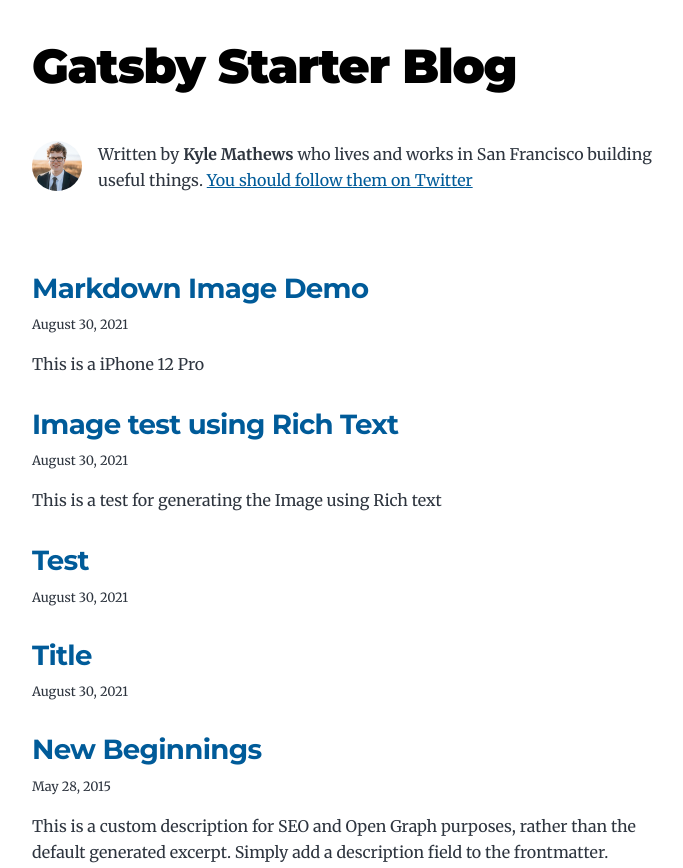
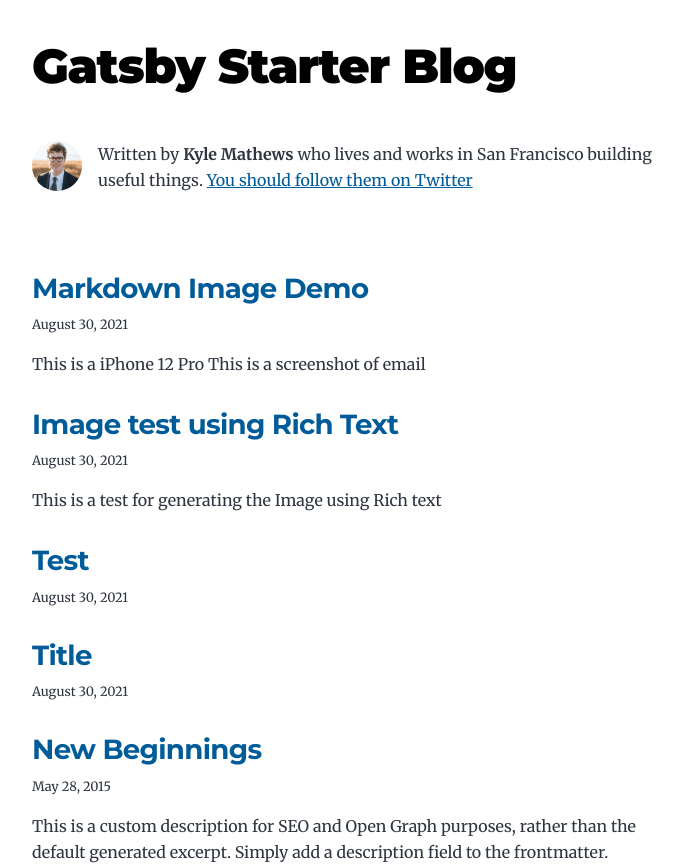
Before and after one commit to Saksham2514/foodblog, a Gatsby site: page / in a window 1280 px wide. Shown: the top 868 px of the page, without its empty margins (292-975 px from the left). Built offline with nearby package versions, Linux system fonts and the light colour scheme; Gatsby itself is replaced by a stand-in of ours.

Commit message:
Update Blog “markdown-image-demo”

```diff
--- a/content/blog/markdown-image-demo.md
+++ b/content/blog/markdown-image-demo.md
@@ -5,6 +5,8 @@ date: 2021-08-30T19:46:28.558Z
 ---
 This is a iPhone 12 Pro
 
+![iPhone12Pro](/images/uploads/apple.png "iPhone 12 Pro")
 
+This is a screenshot of email
 
-![iPhone12Pro](/images/uploads/apple.png "iPhone 12 Pro")
+![Welcome Email](/images/uploads/welcome-email.jpg)
```
Also changed, not shown: images/uploads/welcome-email.jpg (added).
